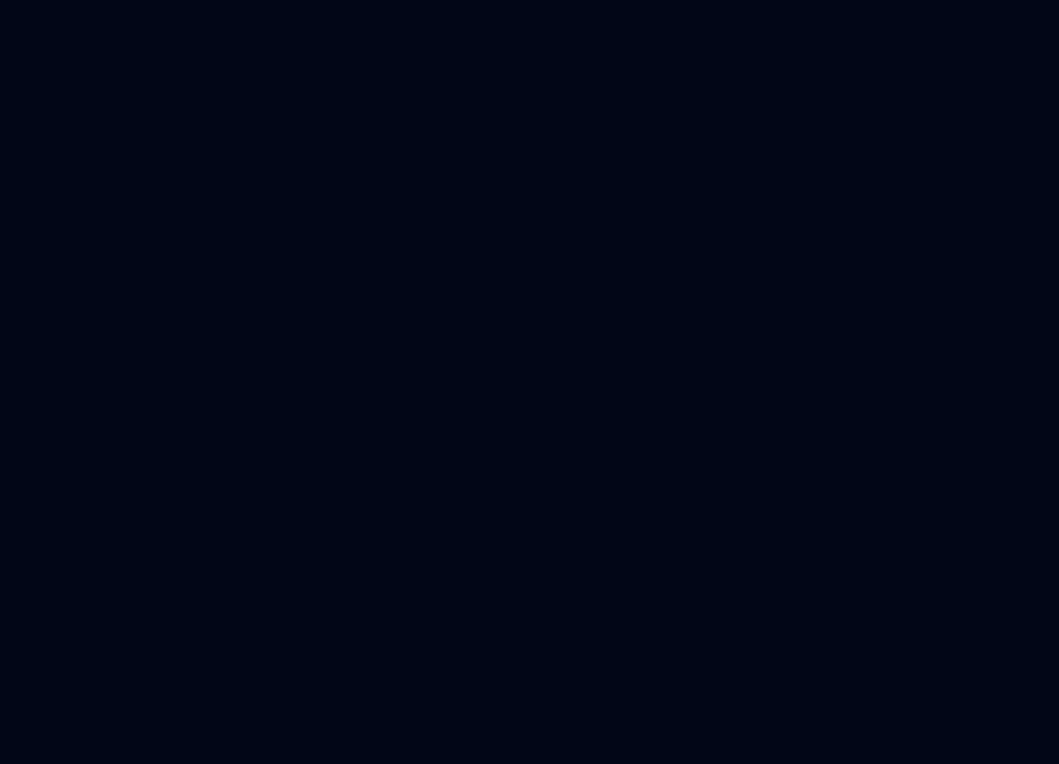
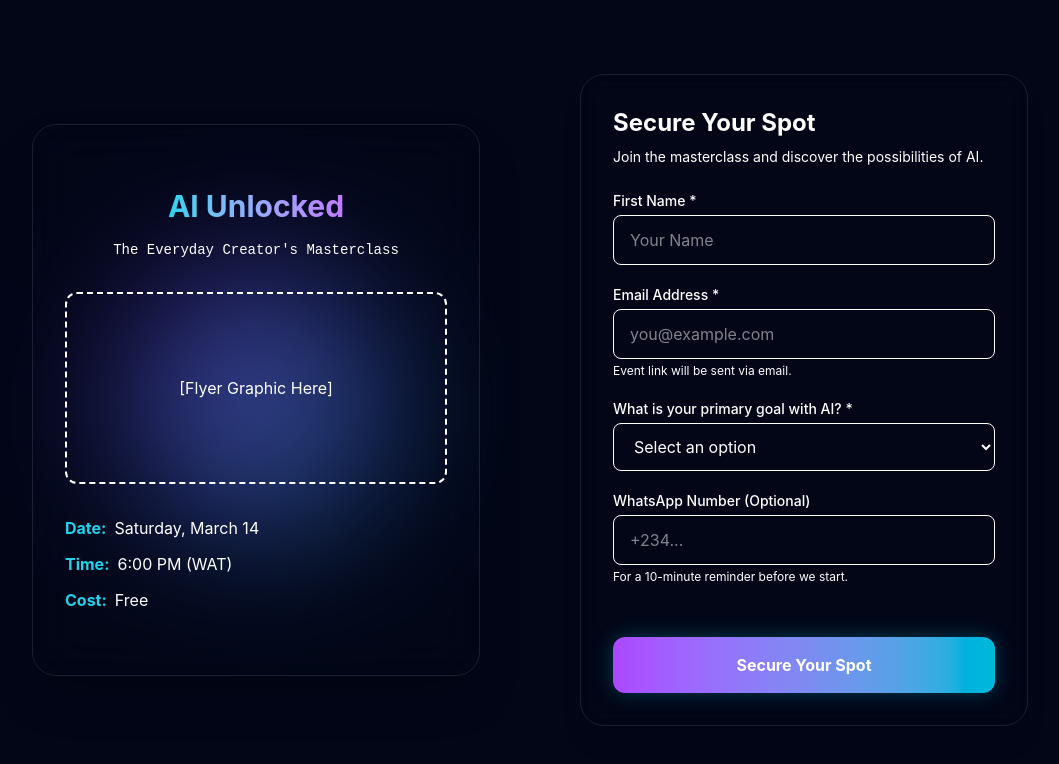
Before and after one commit to asejik/sogo-portfolio, a React (Vite) app: page /ai-unlocked in a window 1280 px wide. Before the commit this address had no page. Shown: the top 764 px of the page, without its empty margins (84-1143 px from the left). Built offline with nearby package versions, Linux system fonts and the light colour scheme.

Commit message:
feat: build AI Unlocked registration page with glassmorphism UI and success state

```diff
--- a/src/App.tsx
+++ b/src/App.tsx
@@ -9,6 +9,7 @@ import Contact from './components/sections/Contact';
 import Footer from './components/layout/Footer';
 import ScrollToTop from './components/ui/ScrollToTop';
 import ArticleView from './pages/ArticleView';
+import AIUnlocked from './pages/AIUnlocked'; // New Import
 
 // The Main Landing Page Component
 const Home = () => (
@@ -34,6 +35,8 @@ function App() {
         <Routes>
           <Route path="/" element={<Home />} />
           <Route path="/garden/:slug" element={<ArticleView />} />
+          {/* New Masterclass Route */}
+          <Route path="/ai-unlocked" element={<AIUnlocked />} />
         </Routes>
       </div>
     </Router>
--- /dev/null
+++ b/src/pages/AIUnlocked.tsx
@@ -0,0 +1,150 @@
+import React, { useState } from 'react';
+
+const AIUnlocked = () => {
+  const [formData, setFormData] = useState({
+    firstName: '',
+    email: '',
+    goal: '',
+    whatsapp: ''
+  });
+
+  const [isSubmitted, setIsSubmitted] = useState(false);
+
+  const handleChange = (e: React.ChangeEvent<HTMLInputElement | HTMLSelectElement>) => {
+    setFormData({
+      ...formData,
+      [e.target.name]: e.target.value
+    });
+  };
+
+  const handleSubmit = (e: React.FormEvent) => {
+    e.preventDefault();
+    console.log('Form submitted with data:', formData);
+    setIsSubmitted(true);
+  };
+
+  const calendarLink = "https://calendar.google.com/calendar/render?action=TEMPLATE&dates=20260314T170000Z%2F20260314T180000Z&details=The%20Everyday%20Creator%27s%20Masterclass.%20Check%20your%20email%20for%20the%20event%20link.&location=Online&text=AI%20Unlocked%3A%20The%20Everyday%20Creator%27s%20Masterclass";
+
+  return (
+    <div className="min-h-screen bg-sanctum-900 text-white flex items-center justify-center p-4 lg:p-12">
+      <div className="max-w-6xl w-full grid grid-cols-1 lg:grid-cols-2 gap-12 items-center">
+
+        {/* Left Column: Flyer Placeholder & Info */}
+        <div className="relative flex justify-center w-full aspect-[4/5] lg:aspect-square">
+          <div className="absolute top-1/4 left-1/4 w-64 h-64 bg-purple-600/30 rounded-full blur-3xl mix-blend-screen pointer-events-none"></div>
+          <div className="absolute bottom-1/4 right-1/4 w-64 h-64 bg-cyan-500/30 rounded-full blur-3xl mix-blend-screen pointer-events-none"></div>
+
+          <div className="relative z-10 w-full max-w-md h-full bg-sanctum-800/40 backdrop-blur-xl border border-white/10 rounded-3xl shadow-2xl flex flex-col items-center justify-center p-8 text-center">
+            <h2 className="text-3xl font-bold bg-clip-text text-transparent bg-gradient-to-r from-cyan-400 to-purple-400 mb-4">
+              AI Unlocked
+            </h2>
+            <p className="text-sanctum-300 font-mono text-sm mb-8">The Everyday Creator's Masterclass</p>
+
+            <div className="w-full h-48 border-2 border-dashed border-sanctum-300/20 rounded-xl flex items-center justify-center text-sanctum-300/50">
+              [Flyer Graphic Here]
+            </div>
+
+            <div className="mt-8 text-left w-full space-y-3">
+              <p className="flex items-center gap-2"><strong className="text-cyan-400">Date:</strong> Saturday, March 14</p>
+              <p className="flex items-center gap-2"><strong className="text-cyan-400">Time:</strong> 6:00 PM (WAT)</p>
+              <p className="flex items-center gap-2"><strong className="text-cyan-400">Cost:</strong> Free</p>
+            </div>
+          </div>
+        </div>
+
+        {/* Right Column: Registration Form or Success State */}
+        <div className="w-full max-w-md mx-auto lg:mx-0 bg-sanctum-800/40 backdrop-blur-md border border-white/10 p-8 rounded-3xl shadow-xl">
+
+          {!isSubmitted ? (
+            <>
+              <h3 className="text-2xl font-bold mb-2">Secure Your Spot</h3>
+              <p className="text-sanctum-300 text-sm mb-6">Join the masterclass and discover the possibilities of AI.</p>
+
+              <form onSubmit={handleSubmit} className="space-y-5">
+                <div>
+                  <label htmlFor="firstName" className="block text-sm font-medium text-sanctum-300 mb-1">First Name *</label>
+                  <input
+                    type="text" id="firstName" name="firstName" required
+                    value={formData.firstName} onChange={handleChange}
+                    className="w-full bg-sanctum-900/50 border border-sanctum-300/20 rounded-lg px-4 py-3 text-white focus:outline-none focus:border-cyan-400 focus:ring-1 focus:ring-cyan-400 transition-colors"
+                    placeholder="Your Name"
+                  />
+                </div>
+
+                <div>
+                  <label htmlFor="email" className="block text-sm font-medium text-sanctum-300 mb-1">Email Address *</label>
+                  <input
+                    type="email" id="email" name="email" required
+                    value={formData.email} onChange={handleChange}
+                    className="w-full bg-sanctum-900/50 border border-sanctum-300/20 rounded-lg px-4 py-3 text-white focus:outline-none focus:border-cyan-400 focus:ring-1 focus:ring-cyan-400 transition-colors"
+                    placeholder="you@example.com"
+                  />
+                  <p className="text-xs text-sanctum-300/60 mt-1">Event link will be sent via email.</p>
+                </div>
+
+                <div>
+                  <label htmlFor="goal" className="block text-sm font-medium text-sanctum-300 mb-1">What is your primary goal with AI? *</label>
+                  <select
+                    id="goal" name="goal" required
+                    value={formData.goal} onChange={handleChange}
+                    className="w-full bg-sanctum-900/50 border border-sanctum-300/20 rounded-lg px-4 py-3 text-white focus:outline-none focus:border-cyan-400 focus:ring-1 focus:ring-cyan-400 transition-colors [color-scheme:dark]"
+                  >
+                    {/* Explicit inline styles override OS defaults */}
+                    <option value="" disabled style={{ backgroundColor: '#0f172a', color: '#ffffff' }}>Select an option</option>
+                    <option value="Speed up content creation" style={{ backgroundColor: '#0f172a', color: '#ffffff' }}>Speed up content creation</option>
+                    <option value="Automate my daily tasks" style={{ backgroundColor: '#0f172a', color: '#ffffff' }}>Automate my daily tasks</option>
+                    <option value="Boost my career/business" style={{ backgroundColor: '#0f172a', color: '#ffffff' }}>Boost my career/business</option>
+                    <option value="I am just curious" style={{ backgroundColor: '#0f172a', color: '#ffffff' }}>I am just curious</option>
+                  </select>
+                </div>
+
+                <div>
+                  <label htmlFor="whatsapp" className="block text-sm font-medium text-sanctum-300 mb-1">WhatsApp Number <span className="text-sanctum-300/60">(Optional)</span></label>
+                  <input
+                    type="tel" id="whatsapp" name="whatsapp"
+                    value={formData.whatsapp} onChange={handleChange}
+                    className="w-full bg-sanctum-900/50 border border-sanctum-300/20 rounded-lg px-4 py-3 text-white focus:outline-none focus:border-cyan-400 focus:ring-1 focus:ring-cyan-400 transition-colors"
+                    placeholder="+234..."
+                  />
+                  <p className="text-xs text-sanctum-300/60 mt-1">For a 10-minute reminder before we start.</p>
+                </div>
+
+                <button
+                  type="submit"
+                  className="w-full mt-8 py-4 rounded-xl font-bold text-white bg-gradient-to-r from-purple-500 to-cyan-500 hover:from-purple-400 hover:to-cyan-400 transition-all transform hover:-translate-y-1 shadow-[0_0_20px_rgba(6,182,212,0.3)]"
+                >
+                  Secure Your Spot
+                </button>
+              </form>
+            </>
+          ) : (
+            <div className="text-center py-8 animate-in fade-in zoom-in duration-500">
+              <div className="w-20 h-20 mx-auto bg-green-500/20 rounded-full flex items-center justify-center mb-6 border border-green-500/50 shadow-[0_0_30px_rgba(34,197,94,0.3)]">
+                <svg className="w-10 h-10 text-green-400" fill="none" stroke="currentColor" viewBox="0 0 24 24" xmlns="http://www.w3.org/2000/svg">
+                  <path strokeLinecap="round" strokeLinejoin="round" strokeWidth={2} d="M5 13l4 4L19 7" />
+                </svg>
+              </div>
+              <h3 className="text-3xl font-bold mb-4 text-white">You are In!</h3>
+              <p className="text-sanctum-300 mb-8">
+                Thank you, <span className="text-cyan-400 font-semibold">{formData.firstName}</span>. Your spot for the masterclass has been secured. We will send the event link to your email shortly.
+              </p>
+
+              <a
+                href={calendarLink}
+                target="_blank"
+                rel="noopener noreferrer"
+                className="inline-flex items-center justify-center gap-2 w-full py-4 rounded-xl font-bold text-sanctum-900 bg-gold-500 hover:bg-gold-400 transition-all transform hover:-translate-y-1 shadow-lg"
+              >
+                <svg className="w-5 h-5" fill="none" stroke="currentColor" viewBox="0 0 24 24" xmlns="http://www.w3.org/2000/svg"><path strokeLinecap="round" strokeLinejoin="round" strokeWidth={2} d="M8 7V3m8 4V3m-9 8h10M5 21h14a2 2 0 002-2V7a2 2 0 00-2 2v12a2 2 0 002 2z" /></svg>
+                Add to Google Calendar
+              </a>
+            </div>
+          )}
+
+        </div>
+      </div>
+    </div>
+  );
+};
+
+export default AIUnlocked;
```
Also changed, not shown: 2 other files (tests, documents, lock files or other folders).
